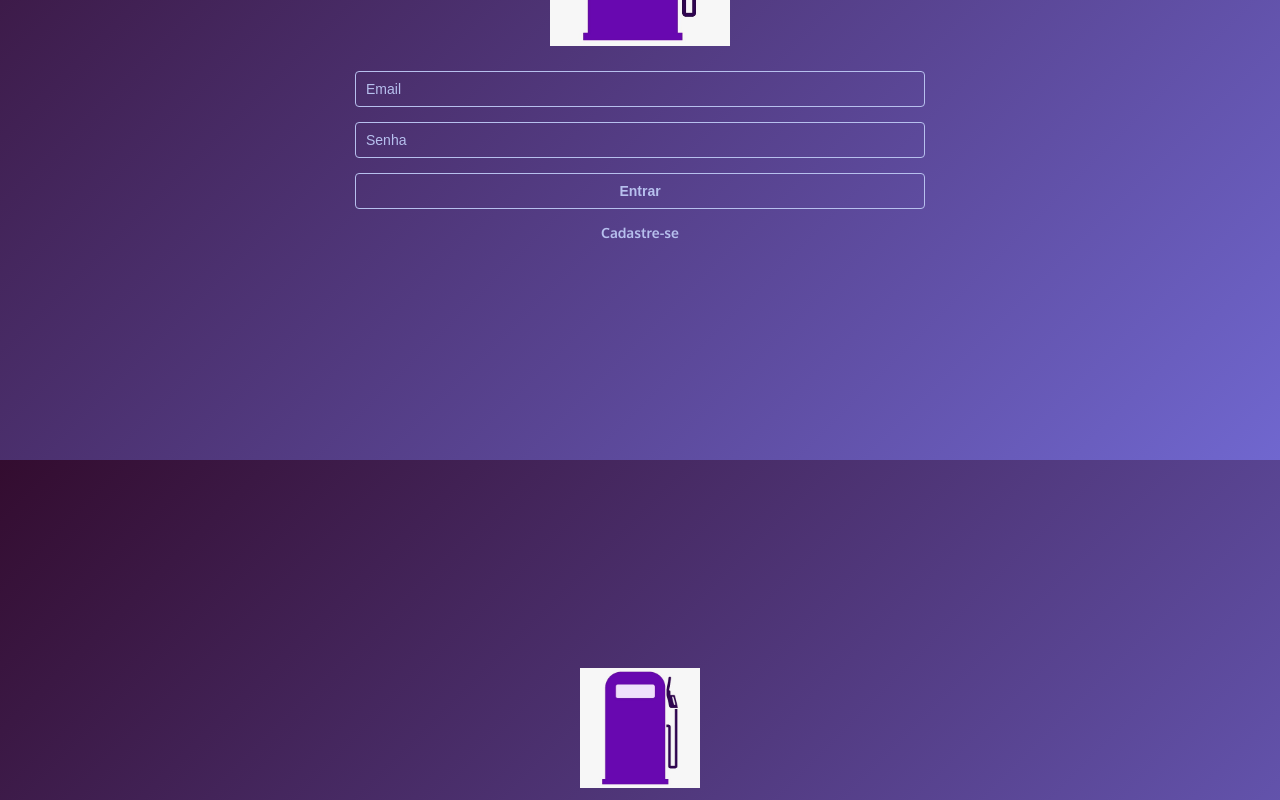
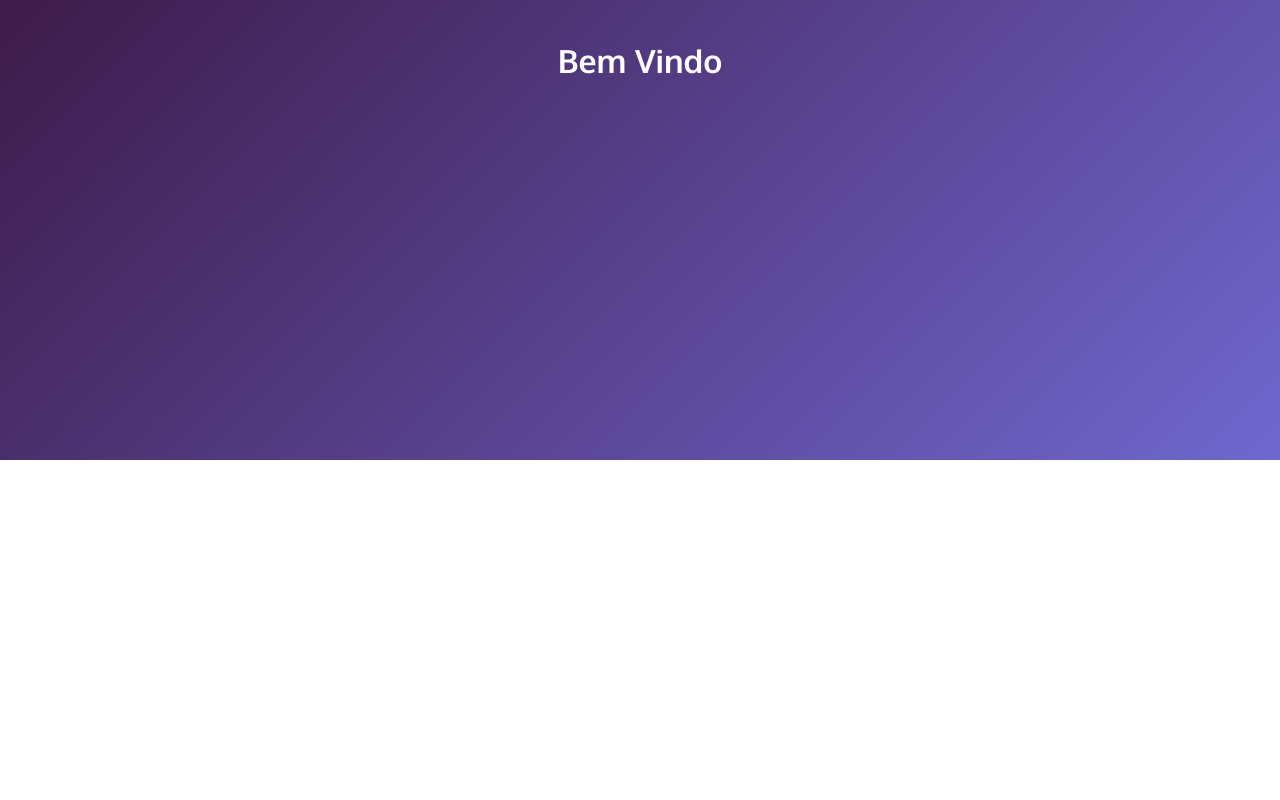
Before and after one commit to wstroks/startupGasosa, a React (Create React App) app in the folder web/: page /home in a window 1280 px wide. Shown: the part 340-1140 px from the top of the page. After the commit the page ends 800 px from the top, so only its background shows below. Built offline with nearby package versions, Linux system fonts and the light colour scheme.

Commit message:
Inclusão do arquivo de rotas, adição de 'PrivateRoute'

```diff
--- a/web/package.json
+++ b/web/package.json
@@ -9,6 +9,7 @@
     "axios": "^0.19.2",
     "react": "^16.13.1",
     "react-dom": "^16.13.1",
+    "react-router-dom": "^5.2.0",
     "react-scripts": "3.4.1"
   },
   "scripts": {
--- a/web/src/App.js
+++ b/web/src/App.js
@@ -1,22 +1,10 @@
 import React from 'react';
 
-import Login from './pages/Login';
-import Cadastro from './pages/Cadastro';
-import AlcoolGasolina from './pages/AlcoolGasolina';
-import QuantoIreiGastar from './pages/QuantoIreiGastar';
-import MediaPorKm from './pages/MediaPorKm';
-import ContribuirPreco from './pages/ContribuirPreco';
+import Routes from './routes';
 
-function App () {
+const App = () => {
   return (
-    <>
-      <Login />
-      <Cadastro />
-      <QuantoIreiGastar />
-      <AlcoolGasolina />
-      <MediaPorKm />
-      <ContribuirPreco />
-    </>
+    <Routes />
   );
 }
 
--- /dev/null
+++ b/web/src/auth.js
@@ -0,0 +1 @@
+export const isAuthenticated = () => true;
--- a/web/src/global.css
+++ b/web/src/global.css
@@ -87,6 +87,7 @@ form a {
   color: #b7c0ee;
   font-weight: bold;
   margin-top: 10px;
+  text-decoration: none;
 }
 
 form a:hover {
--- a/web/src/pages/Cadastro/index.js
+++ b/web/src/pages/Cadastro/index.js
@@ -1,4 +1,5 @@
 import React from 'react';
+import { Link } from 'react-router-dom';
 
 import './styles.css';
 import gasosa from '../../assets/img/gasosa.jpg';
@@ -9,12 +10,17 @@ export default function Cadastro () {
             <div className="logoCadastro">
                 <img src={gasosa} alt="" />
             </div>
+
             <form action={() => { }}>
                 <input type="text" name="name" id="name" placeholder="Nome" required />
                 <input type="email" name="email" id="email" placeholder="Email" required />
                 <input type="password" name="password" id="password" placeholder="Senha" required />
                 <input type="password" name="confirmPassword" id="confirmPassword" placeholder="Confirme sua Senha" required />
                 <button type="submit">Cadastrar</button>
+
+                <Link to="/">
+                    Já tenho cadastro
+                </Link>
             </form>
         </div>
     );
--- a/web/src/pages/Home/index.js
+++ b/web/src/pages/Home/index.js
@@ -0,0 +1,9 @@
+import React from 'react';
+
+export default function Home () {
+    return (
+        <div className="box">
+            <h1>Bem Vindo</h1>
+        </div>
+    );
+}
--- a/web/src/pages/Login/index.js
+++ b/web/src/pages/Login/index.js
@@ -1,4 +1,5 @@
 import React from 'react';
+import { Link } from 'react-router-dom';
 
 import './styles.css';
 import gasosa from '../../assets/img/gasosa.jpg';
@@ -9,11 +10,15 @@ export default function Login () {
             <div className="logo">
                 <img src={gasosa} alt="" />
             </div>
+
             <form action={() => { }}>
                 <input type="email" name="email" id="email" placeholder="Email" required />
                 <input type="password" name="password" id="password" placeholder="Senha" required />
                 <button type="submit">Entrar</button>
-                <a href={() => { }}>Cadastre-se</a>
+
+                <Link to="/registro">
+                    Cadastre-se
+                </Link>
             </form>
         </div>
     );
--- /dev/null
+++ b/web/src/routes.js
@@ -0,0 +1,39 @@
+import React from 'react';
+import { isAuthenticated } from './auth';
+import { BrowserRouter, Route, Switch, Redirect } from 'react-router-dom';
+
+import Login from './pages/Login';
+import Cadastro from './pages/Cadastro';
+import AlcoolGasolina from './pages/AlcoolGasolina';
+import QuantoIreiGastar from './pages/QuantoIreiGastar';
+import MediaPorKm from './pages/MediaPorKm';
+import ContribuirPreco from './pages/ContribuirPreco';
+import Home from './pages/Home';
+
+const PrivateRoute = ({ component: Component, ...rest }) => (
+    <Route
+        {...rest}
+        render={props => (
+            isAuthenticated() ? (
+                <Component {...props} />
+            ) : (
+                    <Redirect to={{ pathname: '/', state: { from: props.location } }} />
+                )
+        )} />
+)
+
+const Routes = () => (
+    <BrowserRouter>
+        <Switch>
+            <Route exact path="/" component={Login} />
+            <Route path="/registro" component={Cadastro} />
+            <PrivateRoute path="/home" component={Home} />
+            <PrivateRoute path="/alcool-gasolina" component={AlcoolGasolina} />
+            <PrivateRoute path="/quanto-irei-gastar" component={QuantoIreiGastar} />
+            <PrivateRoute path="/media-por-km" component={MediaPorKm} />
+            <PrivateRoute path="/contribuir-preco" component={ContribuirPreco} />
+        </Switch>
+    </BrowserRouter>
+);
+
+export default Routes;
```
Also changed, not shown: 1 other file (tests, documents, lock files or other folders).
